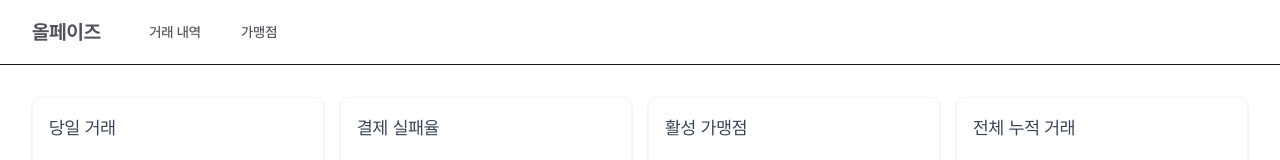
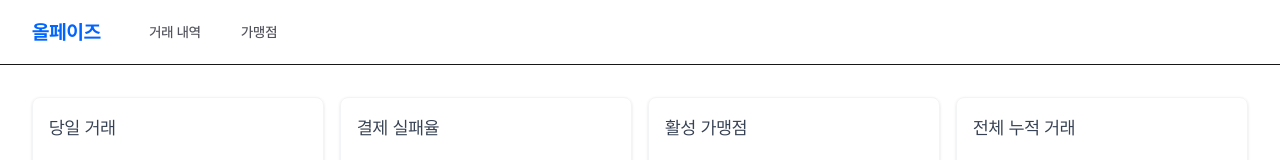
Before and after one commit to myeonguklee/paysbypays, a Next.js app: page / in a window 1280 px wide. Shown: the top 160 px of the page. Built offline with nearby package versions, Linux system fonts and the light colour scheme.

Commit message:
feat: ui 수정
- 로고 색상 적용 및 radius 설정
- 간격 수정

```diff
--- a/app/payments/page.tsx
+++ b/app/payments/page.tsx
@@ -92,7 +92,7 @@ export default function PaymentsPage() {
   };
 
   return (
-    <div className="flex flex-col gap-6">
+    <div className="flex flex-col gap-4">
       <h1 className="text-2xl font-bold text-gray-900">거래 내역</h1>
 
       <div className="flex flex-col gap-4">
--- a/components/Header.tsx
+++ b/components/Header.tsx
@@ -7,20 +7,20 @@ export const Header = () => {
       <div className="flex h-16 items-center gap-6 px-4 sm:gap-8 sm:px-6 lg:gap-10 lg:px-8">
         <Link
           href={ROUTES.DASHBOARD}
-          className="text-xl font-bold text-zinc-600"
+          className="text-xl font-bold text-[#0064FF]"
         >
           올페이즈
         </Link>
         <nav className="flex items-center gap-6">
           <Link
             href={ROUTES.PAYMENTS}
-            className="px-2 py-2 text-sm font-medium text-zinc-600 transition-colors hover:bg-gray-100 hover:text-zinc-900"
+            className="rounded-md px-2 py-2 text-sm font-medium text-zinc-600 transition-colors hover:bg-gray-100 hover:text-zinc-900"
           >
             {ROUTE_LABELS[ROUTES.PAYMENTS]}
           </Link>
           <Link
             href={ROUTES.MERCHANTS}
-            className="px-2 py-2 text-sm font-medium text-zinc-600 transition-colors hover:bg-gray-100 hover:text-zinc-900"
+            className="rounded-md px-2 py-2 text-sm font-medium text-zinc-600 transition-colors hover:bg-gray-100 hover:text-zinc-900"
           >
             {ROUTE_LABELS[ROUTES.MERCHANTS]}
           </Link>
```
